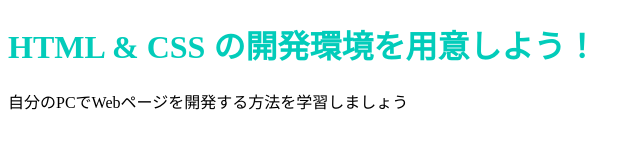
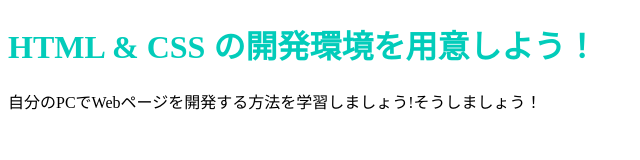
Before and after one commit to picchi19/picchi19.gihhtub.io, a plain HTML site: page index.html in a window 1280 px wide. Shown: the whole page, without its empty margins (0-640 px from the left). Drawn offline with Linux system fonts and the light colour scheme.

Commit message:
Update index.html

```diff
--- a/index.html
+++ b/index.html
@@ -7,6 +7,6 @@
   </head>
   <body>
     <h1 class="title">HTML & CSS の開発環境を用意しよう！</h1>
-    <p>自分のPCでWebページを開発する方法を学習しましょう</p>
+    <p>自分のPCでWebページを開発する方法を学習しましょう!そうしましょう！</p>
   </body>
 </html>
```
